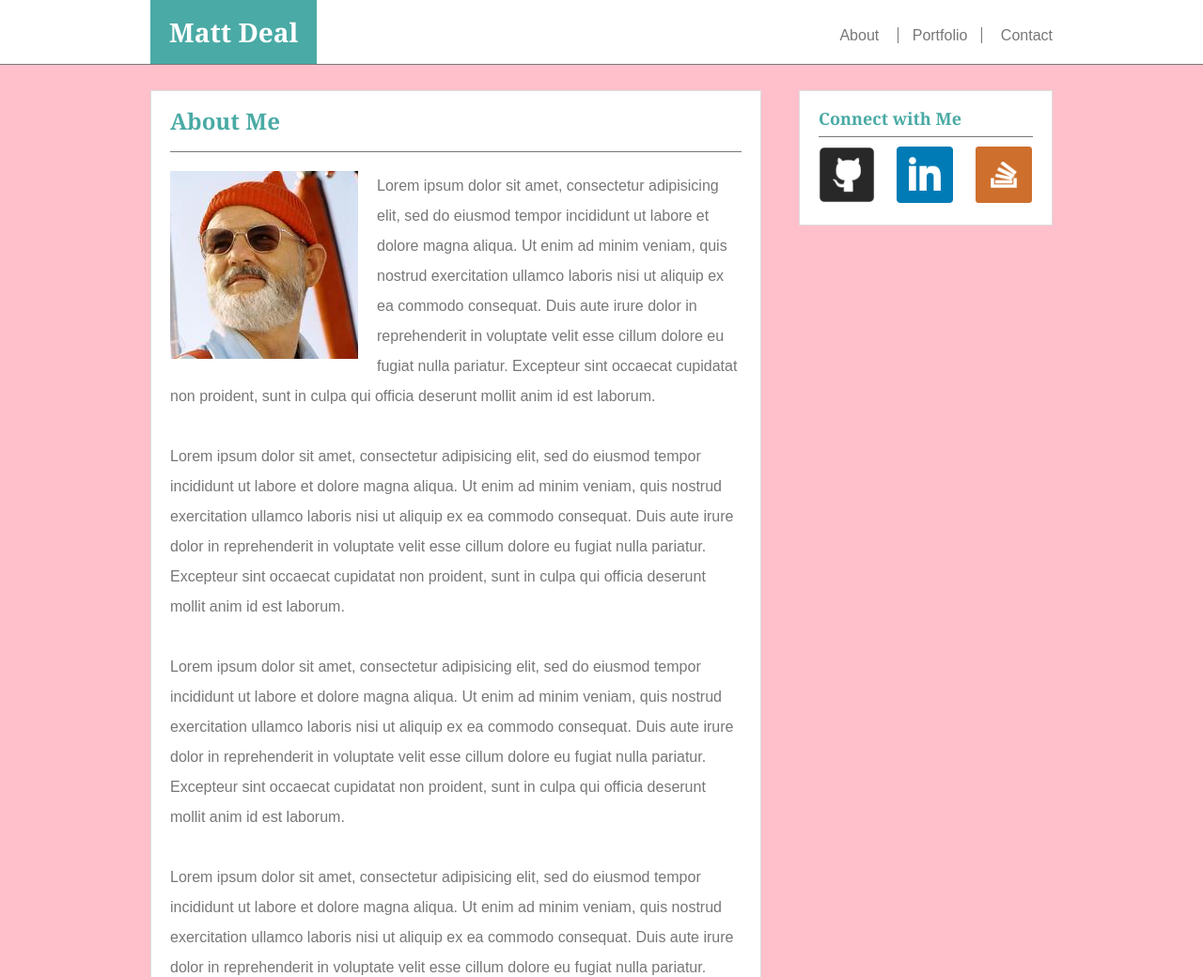
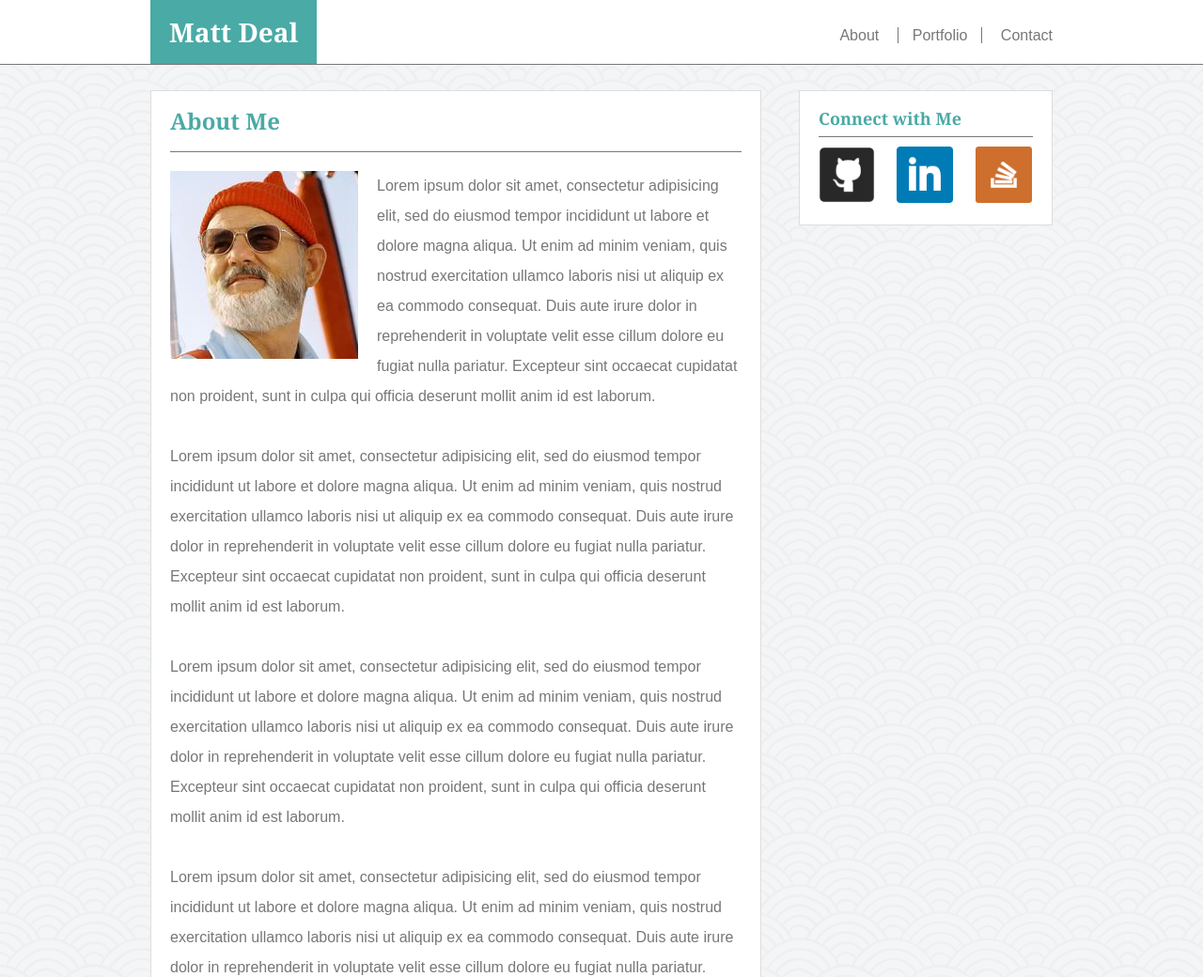
Before and after one commit to mattdeal/Basic-Portfolio, a PHP site: page / in a window 1280 px wide. Shown: the top 1040 px of the page at 94% size. Run offline with PHP 8.4, Linux system fonts and the light colour scheme.

Commit message:
Add background image

```diff
--- a/assets/css/style.css
+++ b/assets/css/style.css
@@ -1,7 +1,8 @@
 body {
 	color: #777777;
-	background-color: pink;
+	/*background-color: pink;*/
 	font-family: 'Arial', 'Helvetica Neue', Helvetica, sans-serif;
+	background-image: url('../images/background.png');
 }
 
 body, html {
```
Also changed, not shown: assets/images/background.png (added).
